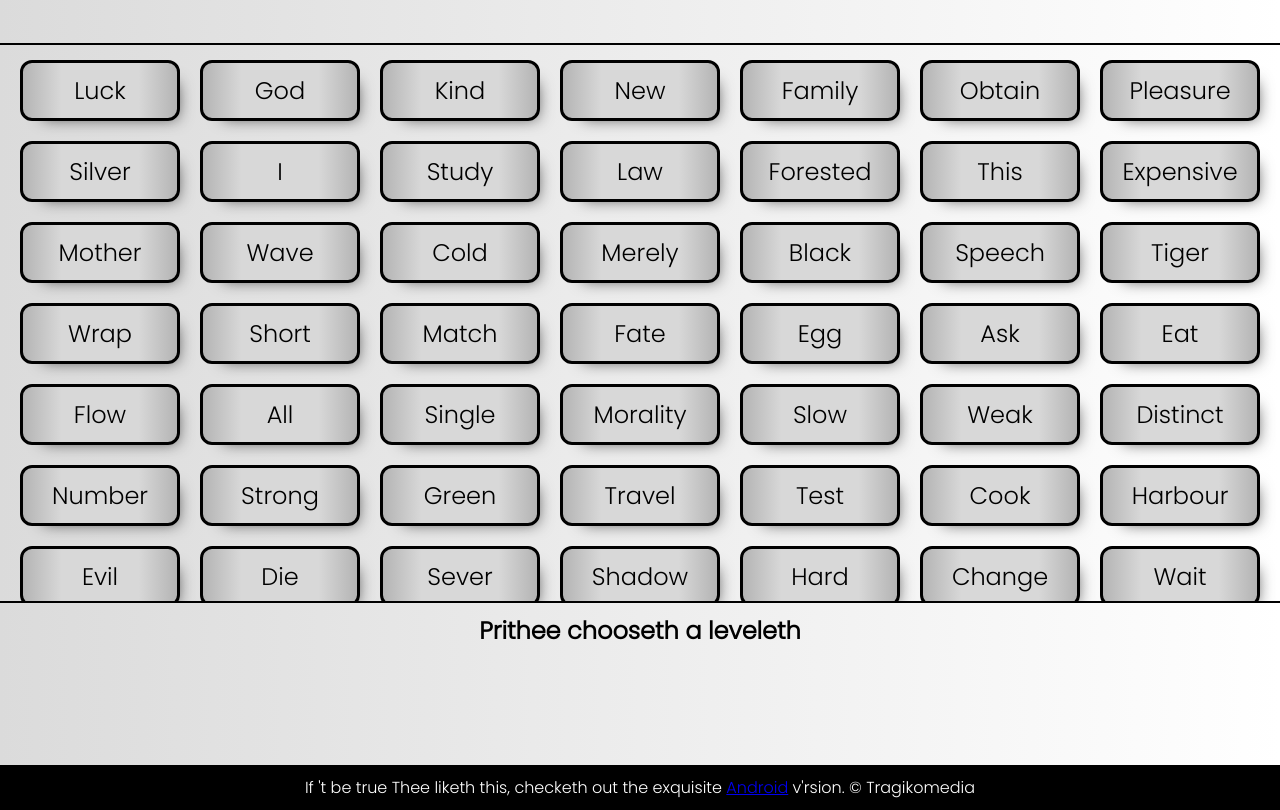
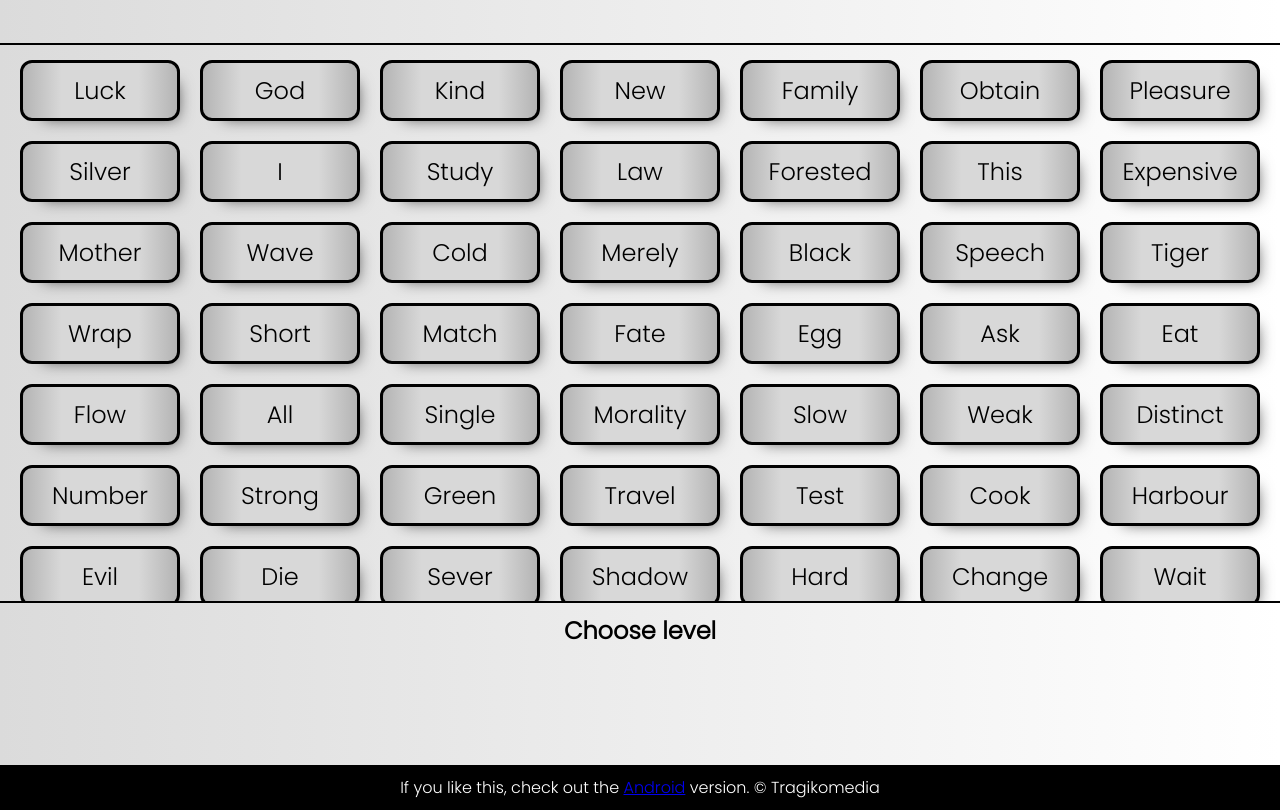
Before and after one commit to Tragikomedia/ChiCross-Web, a plain HTML site: page index.html in a window 1280 px wide. Shown: the part 90-900 px from the top of the page. Drawn offline with Linux system fonts and the light colour scheme.

Commit message:
Changed text messages.

```diff
--- a/index.html
+++ b/index.html
@@ -17,7 +17,7 @@
         <script src="/src/script.js" type="module"></script>
     </div>
     <footer>
-        <p>If 't be true Thee liketh this, checketh out the exquisite <a href="https://play.google.com/store/apps/details?id=pl.tragikomedia.chinese_picross" target="_blank" rel="noopener noreferrer" title="ChiCross in Play Store">Android</a> v'rsion. &copy; Tragikomedia</p>
+        <p>If you like this, check out the <a href="https://play.google.com/store/apps/details?id=pl.tragikomedia.chinese_picross" target="_blank" rel="noopener noreferrer" title="ChiCross in Play Store">Android</a> version. &copy; Tragikomedia</p>
     </footer>
 </body>
 
--- a/src/menu/list.js
+++ b/src/menu/list.js
@@ -5,7 +5,7 @@ export const createList = levels => {
     const listContainer = document.createElement("div");
     listContainer.id = "list-container";
     const title = document.createElement('h2');
-    title.appendChild(document.createTextNode('Prithee chooseth a leveleth'));
+    title.appendChild(document.createTextNode('Choose level'));
     const list = document.createElement("div");
     list.id = "level-list";
     const listTiles = levels.map(level => createListTile(level));
```
